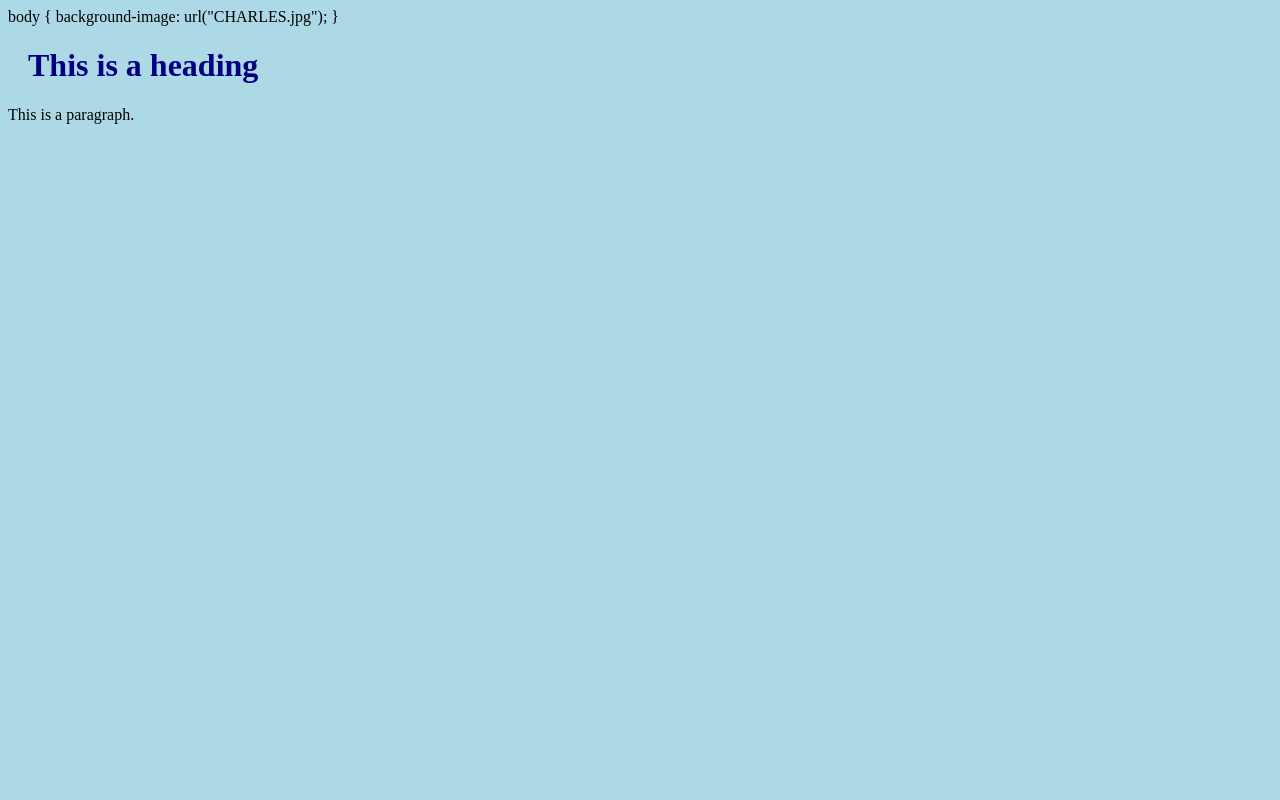
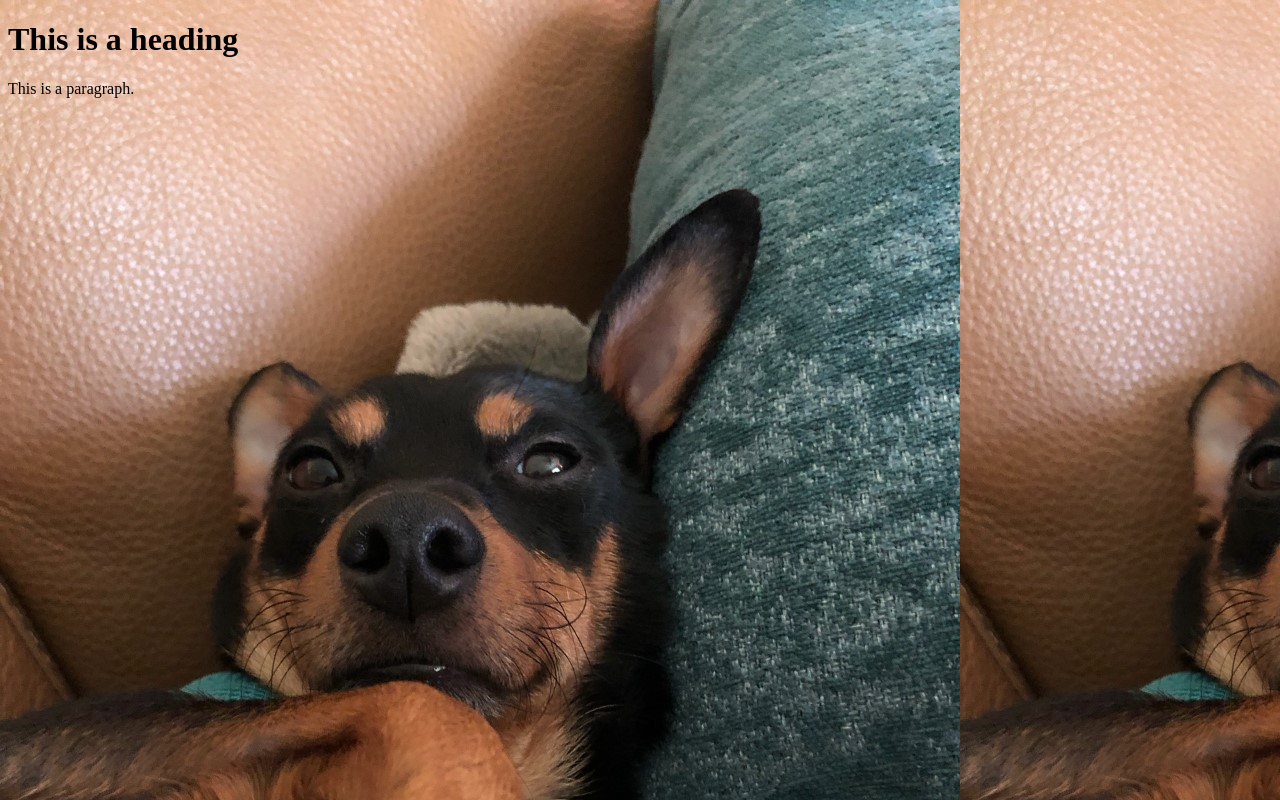
Before and after one commit to tmmyers2060/tmmyers2060.github.io, a plain HTML site: page index.html in a window 1280 px wide. Drawn offline with Linux system fonts and the light colour scheme.

Commit message:
Update index.html

```diff
--- a/index.html
+++ b/index.html
@@ -1,10 +1,11 @@
 <!DOCTYPE html>
 <html>
 <head>
-<link rel="stylesheet" href="mystyle.css">
-  body {
+<style>
+body {
   background-image: url("CHARLES.jpg");
 }
+</style>
 </head>
 <body>
 
```
